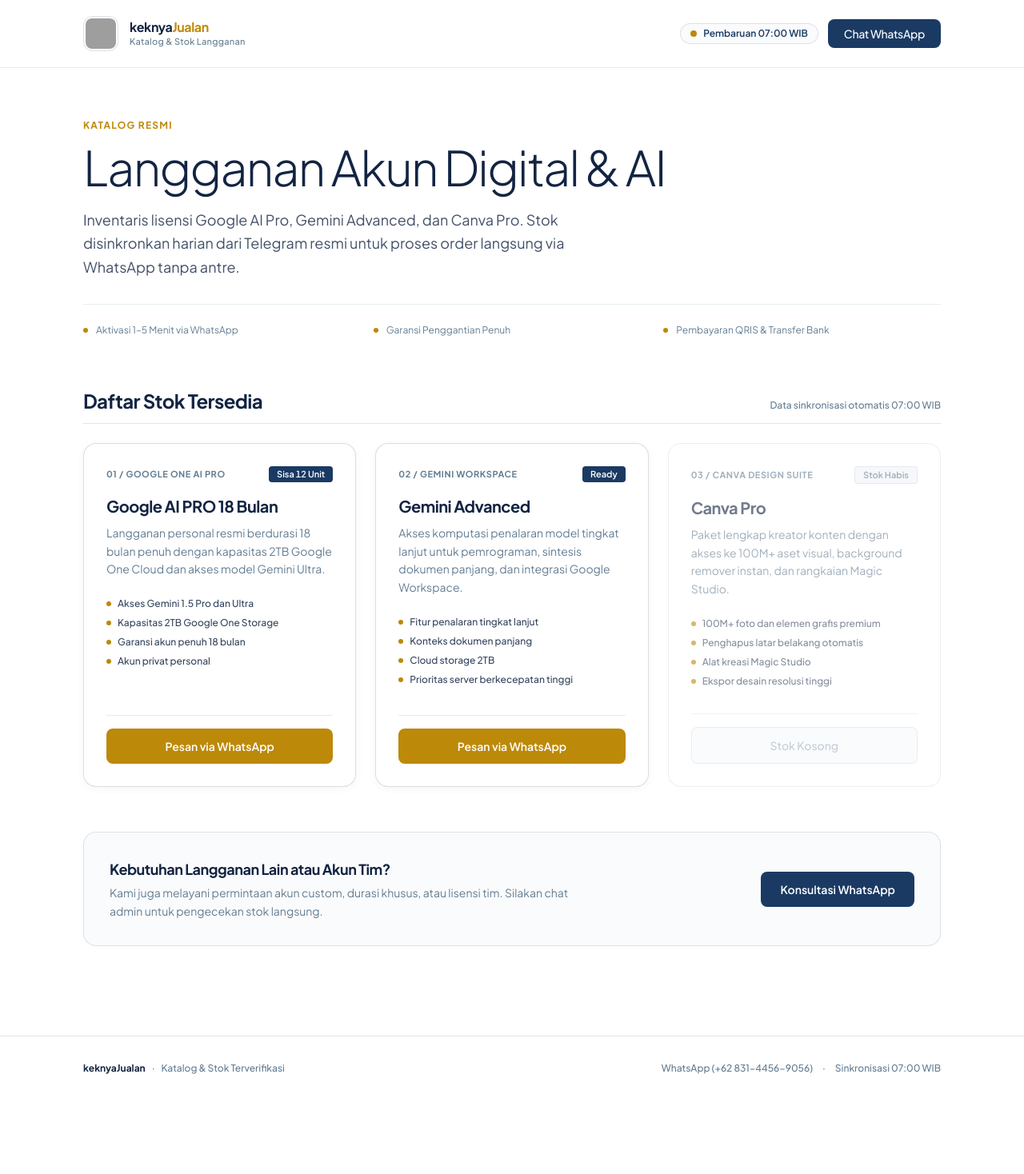
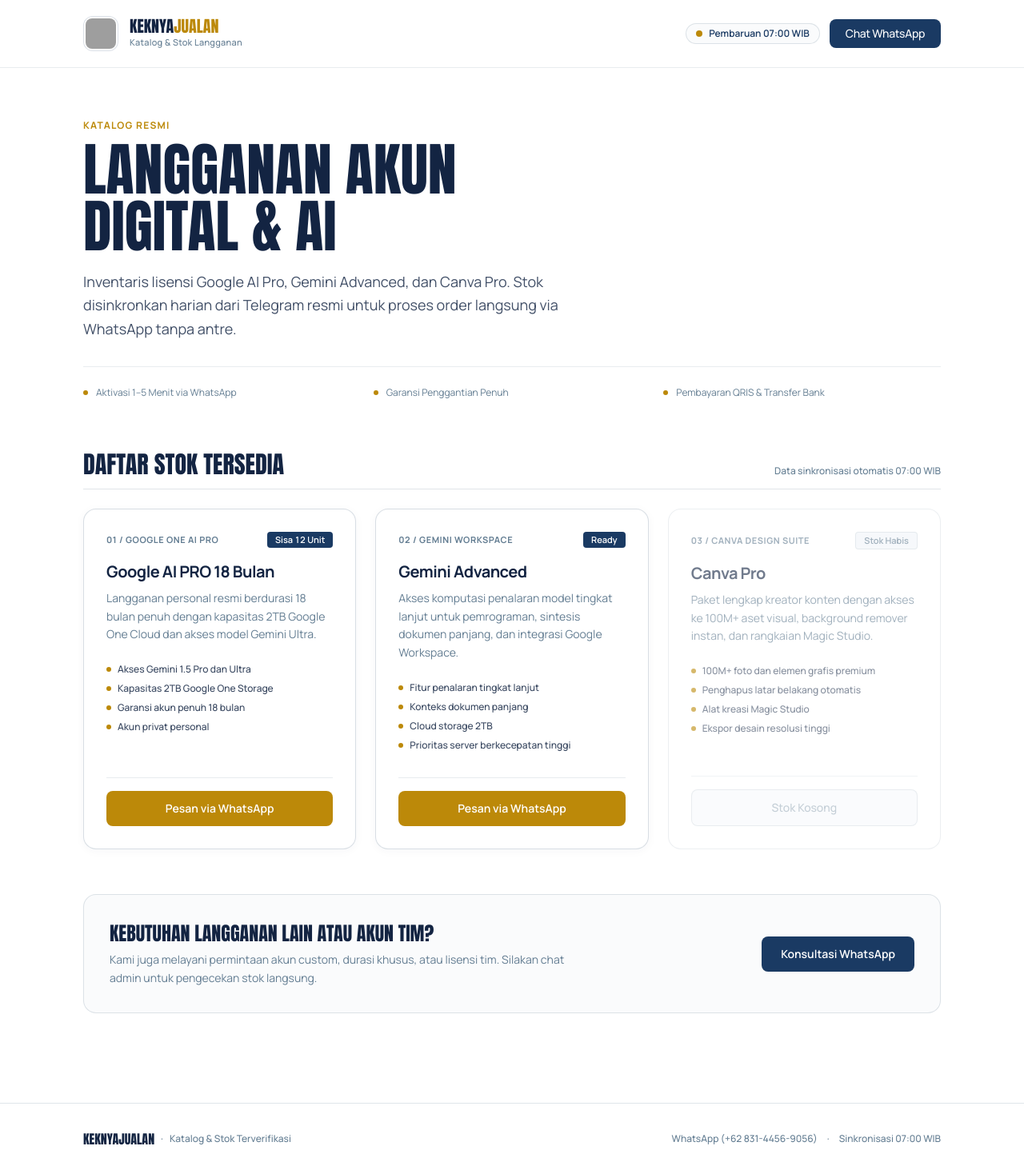
Before and after one commit to myhli/keknyajualan, a Next.js app: page / in a window 1280 px wide. Shown: the whole page at 80% size. Before the commit the page ends 1376 px from the top, so only its background shows below. Built offline with nearby package versions, Linux system fonts and the light colour scheme; grey boxes are pictures that could not be loaded.

Commit message:
feat(typography): apply Anton as display font and Manrope as text font

```diff
--- a/app/globals.css
+++ b/app/globals.css
@@ -17,13 +17,14 @@
   --color-starburst-gold: #bc8909;
   --color-starburst-gold-hover: #a57706;
   --color-lunar-beige: #e8d1b6;
-  --font-sans: var(--font-plus-jakarta-sans), -apple-system, BlinkMacSystemFont, "Segoe UI", Roboto, sans-serif;
+  --font-display: var(--font-anton), Impact, sans-serif;
+  --font-sans: var(--font-manrope), -apple-system, BlinkMacSystemFont, "Segoe UI", Roboto, sans-serif;
 }
 
 body {
   background-color: #ffffff;
   color: #132442;
-  font-family: var(--font-plus-jakarta-sans), -apple-system, BlinkMacSystemFont, "Segoe UI", Roboto, sans-serif;
+  font-family: var(--font-manrope), -apple-system, BlinkMacSystemFont, "Segoe UI", Roboto, sans-serif;
 }
 
 ::selection {
--- a/app/layout.tsx
+++ b/app/layout.tsx
@@ -1,9 +1,16 @@
 import type { Metadata } from "next";
-import { Plus_Jakarta_Sans } from "next/font/google";
+import { Anton, Manrope } from "next/font/google";
 import "./globals.css";
 
-const plusJakartaSans = Plus_Jakarta_Sans({
-  variable: "--font-plus-jakarta-sans",
+const anton = Anton({
+  variable: "--font-anton",
+  subsets: ["latin"],
+  weight: "400",
+  display: "swap",
+});
+
+const manrope = Manrope({
+  variable: "--font-manrope",
   subsets: ["latin"],
   weight: ["300", "400", "500", "600", "700", "800"],
   display: "swap",
@@ -25,7 +32,7 @@
   return (
     <html lang="id" className="scroll-smooth motion-reduce:scroll-auto">
       <body
-        className={`${plusJakartaSans.variable} font-sans min-h-screen bg-white text-[#132442] antialiased selection:bg-[#bc8909] selection:text-white`}
+        className={`${anton.variable} ${manrope.variable} font-sans min-h-screen bg-white text-[#132442] antialiased selection:bg-[#bc8909] selection:text-white`}
       >
         {children}
       </body>
--- a/app/page.tsx
+++ b/app/page.tsx
@@ -113,10 +113,10 @@
               />
             </div>
             <div className="flex flex-col">
-              <span className="font-bold text-base tracking-tight text-[#132442] leading-tight">
+              <span className="font-display text-xl tracking-normal text-[#132442] leading-none uppercase">
                 keknya<span className="text-[#bc8909]">Jualan</span>
               </span>
-              <span className="text-[11px] font-medium text-[#637d92] tracking-wide">
+              <span className="text-[11px] font-medium text-[#637d92] tracking-wide mt-0.5">
                 Katalog &amp; Stok Langganan
               </span>
             </div>
@@ -146,7 +146,7 @@
             <div className="text-xs font-bold uppercase tracking-widest text-[#bc8909] mb-3">
               KATALOG RESMI
             </div>
-            <h1 className="text-3xl sm:text-5xl md:text-6xl font-light tracking-[-0.03em] leading-[1.05] text-[#132442] mb-5 text-balance">
+            <h1 className="font-display text-4xl sm:text-6xl md:text-7xl uppercase tracking-normal leading-[0.98] text-[#132442] mb-5 text-balance">
               Langganan Akun Digital &amp; AI
             </h1>
             <p className="text-base sm:text-lg text-[#132442]/80 leading-relaxed font-normal max-w-2xl">
@@ -173,7 +173,7 @@
 
         <section id="catalog" className="mb-14 scroll-mt-12">
           <div className="flex flex-col sm:flex-row sm:items-baseline justify-between mb-6 pb-3 border-b border-[#637d92]/20 gap-2">
-            <h2 className="text-xl sm:text-2xl font-bold tracking-tight text-[#132442] text-balance">
+            <h2 className="font-display text-2xl sm:text-3xl uppercase tracking-normal text-[#132442] text-balance">
               Daftar Stok Tersedia
             </h2>
             <p className="text-xs text-[#637d92] font-medium">
@@ -272,7 +272,7 @@
 
         <section className="bg-[#fafbfc] rounded-2xl p-6 sm:p-8 border border-[#637d92]/20 flex flex-col sm:flex-row items-start sm:items-center justify-between gap-5">
           <div className="max-w-xl">
-            <h3 className="text-base sm:text-lg font-bold tracking-tight text-[#132442] mb-1 text-balance">
+            <h3 className="font-display text-xl sm:text-2xl uppercase tracking-normal text-[#132442] mb-1.5 text-balance">
               Kebutuhan Langganan Lain atau Akun Tim?
             </h3>
             <p className="text-xs sm:text-sm text-[#637d92] leading-relaxed font-normal">
@@ -294,7 +294,7 @@
       <footer className="w-full py-8 border-t border-[#637d92]/20 mt-12 bg-white">
         <div className="max-w-[1120px] mx-auto px-4 sm:px-6 flex flex-col sm:flex-row items-center justify-between gap-3 text-xs text-[#637d92] font-medium">
           <div className="flex items-center gap-2">
-            <span className="font-bold text-[#132442]">keknyaJualan</span>
+            <span className="font-display text-base uppercase tracking-normal text-[#132442]">keknyaJualan</span>
             <span>·</span>
             <span>Katalog &amp; Stok Terverifikasi</span>
           </div>
```
Also changed, not shown: 1 other file (tests, documents, lock files or other folders).
